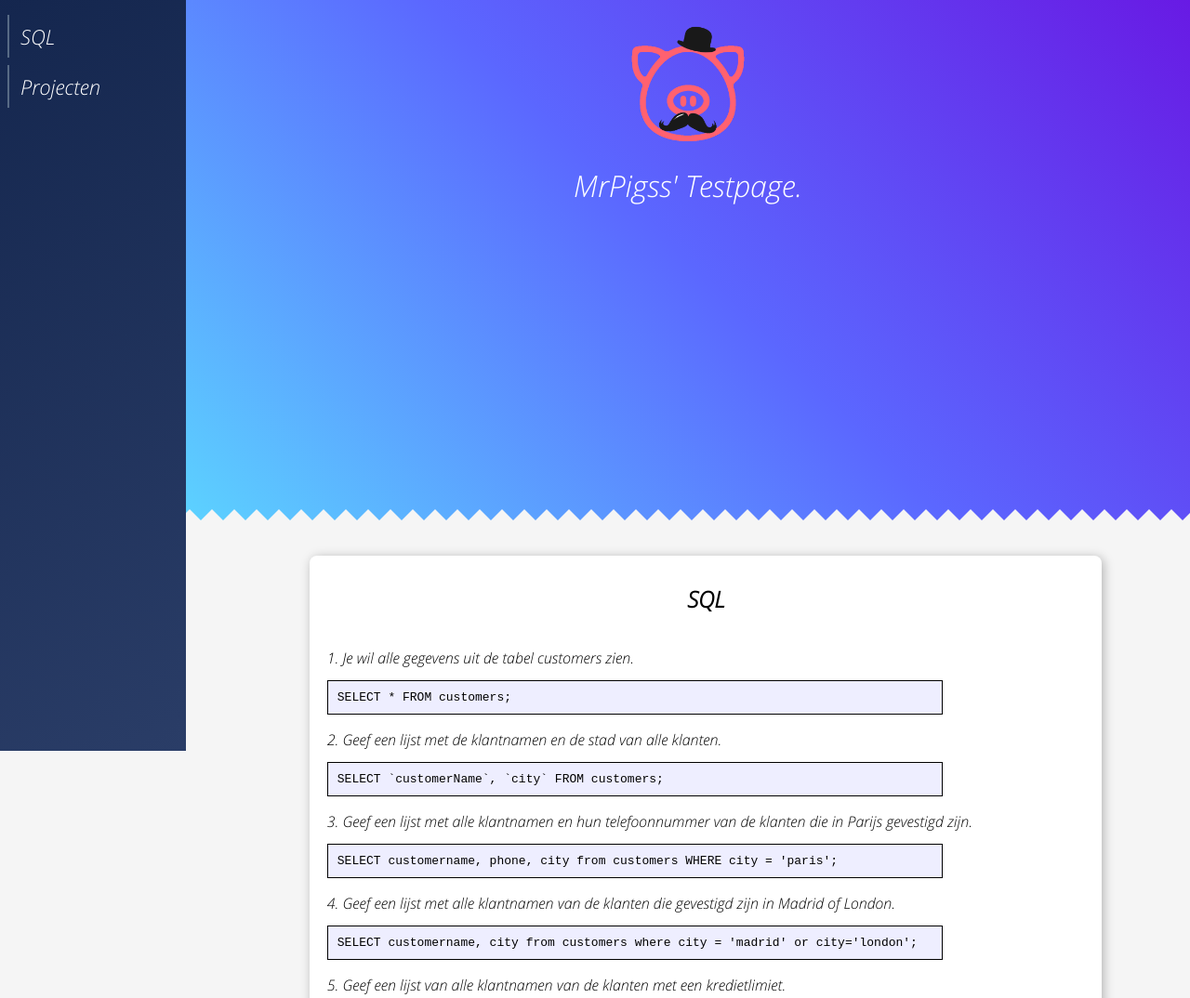
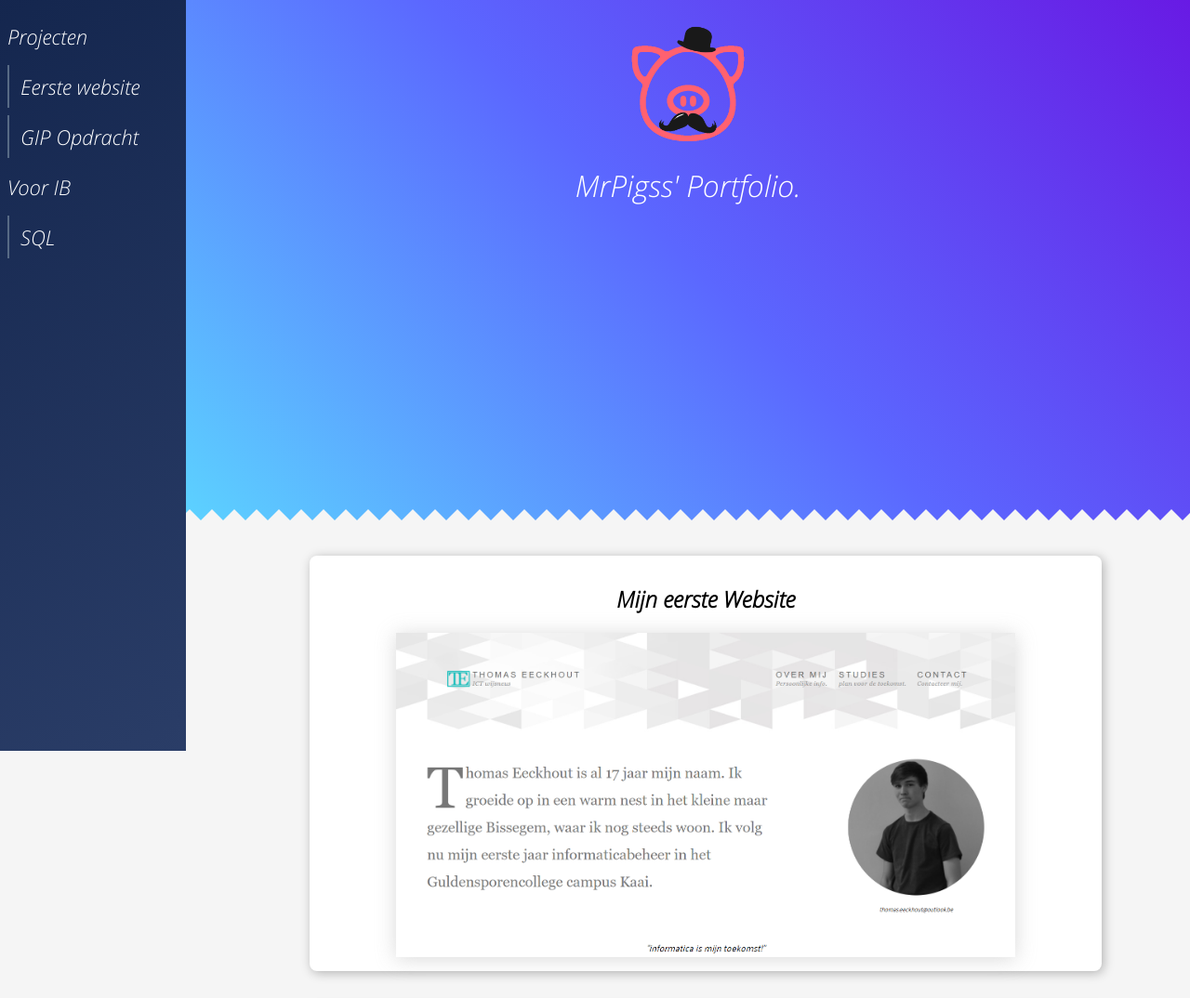
Before and after one commit to MrPigss/Lvl1, a plain HTML site: page index.html in a window 1280 px wide. Shown: the top 1074 px of the page at 93% size. Drawn offline with Linux system fonts and the light colour scheme.

Commit message:
added a project

```diff
--- a/css/nav.css
+++ b/css/nav.css
@@ -20,7 +20,6 @@ a {
 
 }
 .link{
-    padding: 10px 0 0 0;
     font-size: 22px;
     display: block;
     color: white;
@@ -32,5 +31,16 @@ a {
 }
 a.link:hover{
     color: tomato;
-    background: #1d375d;
+    background: inherit;
 }
+.link.titel{
+    padding: .5rem 0;
+    border: none;
+    cursor:default;
+}
+.link.titel:hover{
+    border: none;
+    color: inherit;
+    background:initial;
+
+}
--- a/index.html
+++ b/index.html
@@ -22,20 +22,41 @@
         <div class="center">
             <img id="toplogo" src="images/logo.png" alt="pig">
         </div>
-        <h1 class="center">MrPigss' Testpage.</h1>
+        <h1 class="center">MrPigss' Portfolio.</h1>
     </header>
     <div class="shape-separator"></div>
     <nav role="navigation">
         <div id="menu">
+            <a href="#" class="link titel">
+                Projecten
+            </a>
+            <a href="#proj1" class="link">
+                Eerste website
+            </a>
+            <a href="#proj2" class="link">
+                GIP Opdracht
+            </a>
+            <a href="#" class="link titel">
+                Voor IB
+            </a>
             <a href="#SQL" class="link">
                 SQL
-            </a>
-            <a href="#proj1" class="link titel">
-                Projecten
             </a>
         </div>
     </nav>
     <div class="content center">
+        <div class="box center" id="proj1">
+            <h2 class="center">Mijn eerste Website</h2>
+            <a href="http://thomaseeckhout.hopto.org/">
+                <img src="images/Knipsel.PNG" alt="">
+            </a>
+        </div>
+        <div class="box center" id="proj2">
+            <h2 class="center">GIP Opdracht 6de jaar</h2>
+            <a href="http://thomaseeckhout.hopto.org/">
+                <img src="images/Knipsel.PNG" alt="">
+            </a>
+        </div>
         <div class="box center" id="SQL">
             <h2 class="center">SQL</h2>
             <p>1. Je wil alle gegevens uit de tabel customers zien.</p>
@@ -105,12 +126,7 @@
             <code class="codebox">SELECT customers.customername, sum(orderdetails.quantityordered*orderdetails.priceeach) as omzetPerKlant, year(orders.orderdate) from customers, orders, orderdetails where customers.customernumber = orders.customernumber and orders.ordernumber = orderdetails.ordernumber and year(orders.orderdate)= 2005 group by customers.customername order by sum(orderdetails.quantityordered*orderdetails.priceeach) desc;</code>
             <code class="codebox">SELECT customers.customername, sum(orderdetails.quantityordered*orderdetails.priceeach) as omzetPerKlant, year(orders.orderdate) from customers, orders, orderdetails where customers.customernumber = orders.customernumber and orders.ordernumber = orderdetails.ordernumber and year(orders.orderdate)= 2005 group by customers.customername order by omzetPerKlant desc;</code>
         </div>
-        <div class="box center" id="proj1">
-            <h2 class="center">Mijn eerste Website</h2>
-            <a href="http://thomaseeckhout.hopto.org/">
-                <img src="images/Knipsel.PNG" alt="">
-            </a>
-        </div>
+
         <div class="footer"></div>
     </div>
 </body>
@@ -118,3 +134,5 @@
 <script src="js/main.js"></script>
 
 </html>
+
+http://edu.gusconet.be:3005/~thomas.eeckhout/gip/who_am_i.html
```
